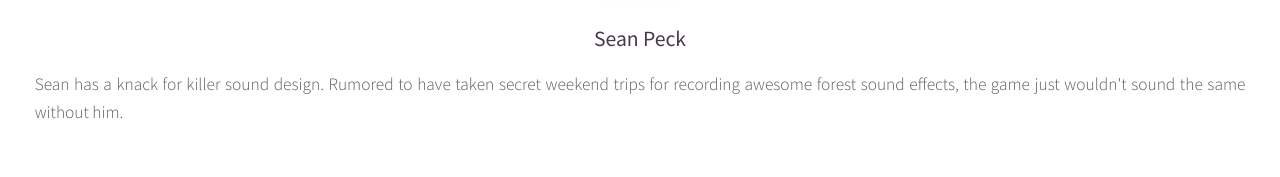
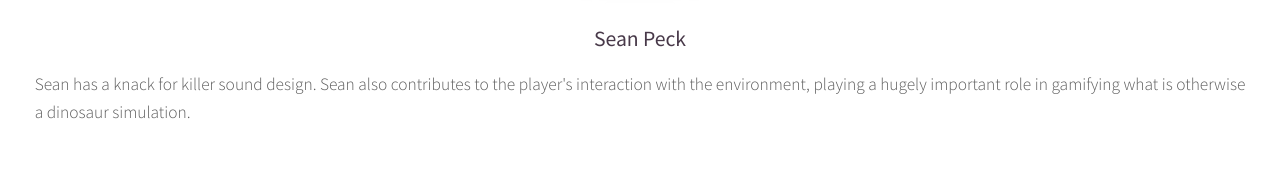
Before and after one commit to zknicker/GetAway, a plain HTML site: page index.html in a window 1280 px wide. Shown: the part 8641-8818 px from the top of the page. Drawn offline with Linux system fonts and the light colour scheme.

Commit message:
Added content to Sean's lacking description.

```diff
--- a/index.html
+++ b/index.html
@@ -216,7 +216,7 @@
 								<h3><a href="#">Sean Peck</a></h3>
 							</header>
 							<p>
-								Sean has a knack for killer sound design. Rumored to have taken secret weekend trips for recording awesome forest sound effects, the game just wouldn't sound the same without him.
+								Sean has a knack for killer sound design. Sean also contributes to the player's interaction with the environment, playing a hugely important role in gamifying what is otherwise a dinosaur simulation.
 							</p>
 						</article>
 					</div>
```
